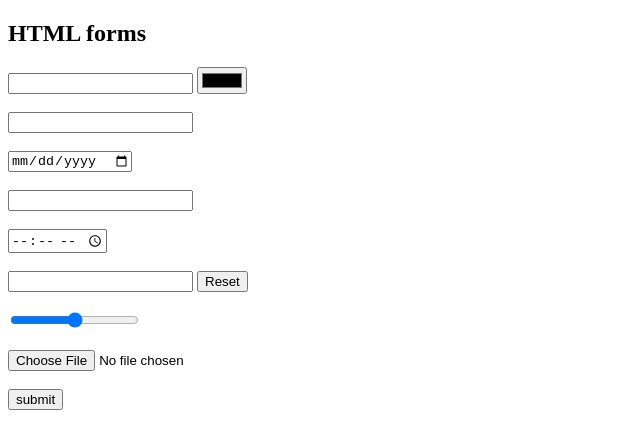
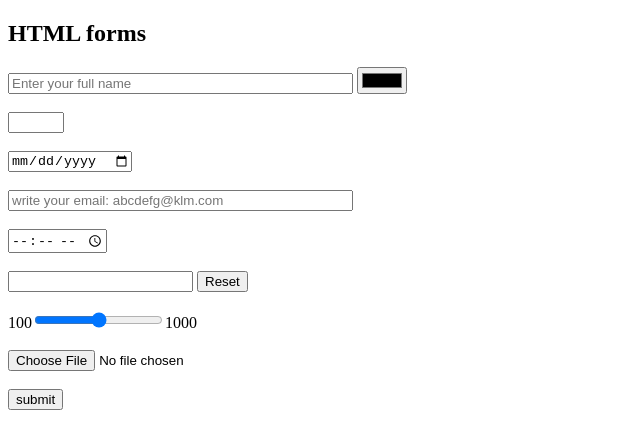
Before and after one commit to sedat-akdogan/Just_IT, a plain HTML site: page Day 4/day4.html in a window 1280 px wide. Shown: the whole page, without its empty margins (0-640 px from the left). Drawn offline with Linux system fonts and the light colour scheme.

Commit message:
new fuetures added to some inputs

```diff
--- a/Day 4/day4.html
+++ b/Day 4/day4.html
@@ -10,21 +10,21 @@
     <!--html forms-->
     <h2>HTML forms</h2>
     <form action="" method="post">
-        <input type="text" name="" id="">
-        <input type="color" name="" id="">
+        <input type="text" name="" id="" size="40" maxlength="50" placeholder="Enter your full name">
+        <input type="color" name="" id="" size="20">
         <br><br>
-        <input type="text">
+        <input type="number" size="50" min="5" max="50">
         <br><br>
         <input type="date" name="" id="">
         <br><br>
-        <input type="email" name="" id="">
+        <input type="email" name="" id="" size="40" placeholder="write your email: abcdefg@klm.com">
         <br><br>
         <input type="time" name="" id="">
         <br><br>
-        <input type="password" name="" id="">
+        <input type="password" name="" id="" minlength="6" maxlength="50">
         <input type="reset" name="" id="">
         <br><br>
-        <input type="range" name="" id="" min="100" max="500">
+        100<input type="range" name="" id="" min="100" max="1000">1000
         <br><br>
         <input type="file" name="" id="" enctype="multipart/form-data">
         <br><br>
```
